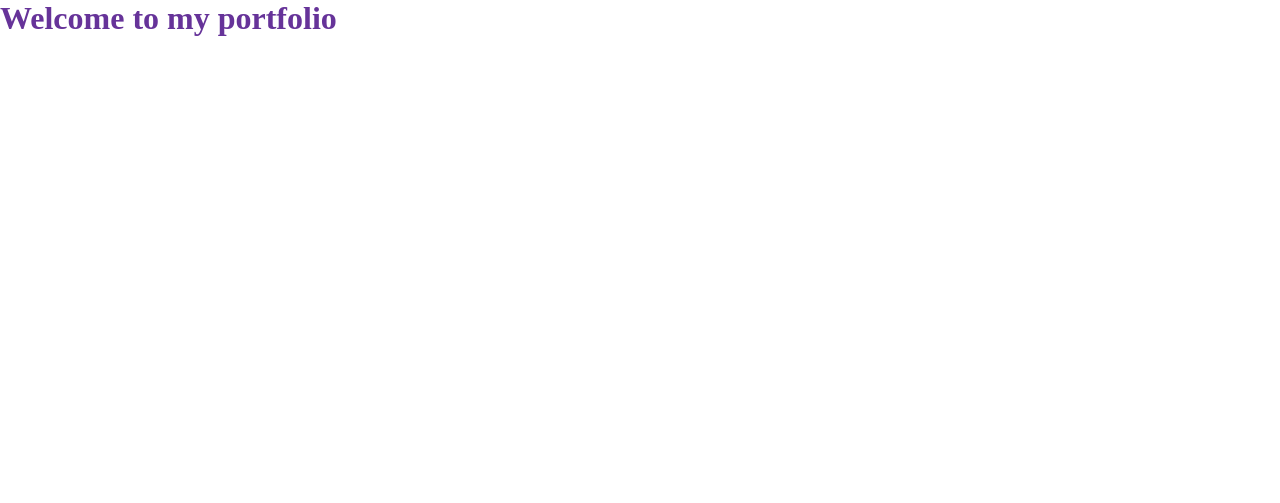
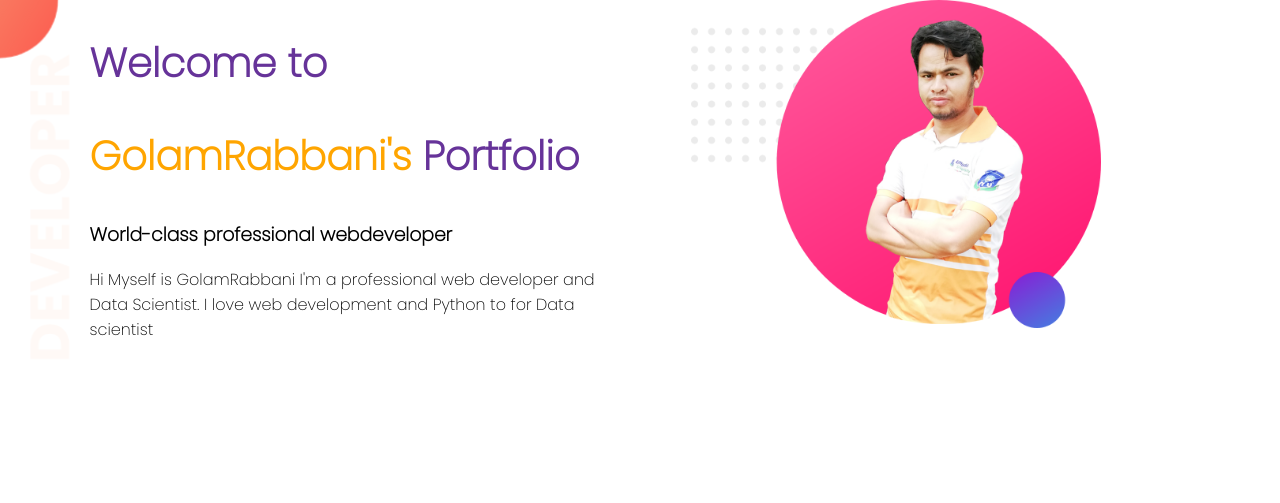
Before and after one commit to GolamRabbani20/WP02_MyPortfolio, a plain HTML site: page index.html in a window 1280 px wide. Drawn offline with Linux system fonts and the light colour scheme.

Commit message:
Portfoloi updated

```diff
--- a/index.html
+++ b/index.html
@@ -6,10 +6,36 @@
     <meta name="viewport" content="width=device-width, initial-scale=1.0">
     <title>Rabbani's Portfolio</title>
 
+    <link rel="preconnect" href="https://fonts.gstatic.com">
+    <link href="https://fonts.googleapis.com/css2?family=Poppins:wght@200&family=Roboto:wght@100&display=swap" rel="stylesheet">
+
     <link rel="stylesheet" href="style.css">
 
 </head>
 <body>
-    <h1>Welcome to my portfolio</h1>
+
+<section class="top-bg">
+    <div class="half-width">
+        <h1>Welcome to</h1>
+        <h1><span class="namehighlight">GolamRabbani's </span> Portfolio</h1>
+
+        <h3>World-class professional webdeveloper</h3>
+        <P>Hi Myself is GolamRabbani I'm a professional web developer and Data Scientist. I love web development and Python to for Data scientist</P>
+    </div>
+
+    <div class="half-width">
+        <img src="Images\profile2.png">
+
+    </div>
+
+</section>
+
+
+
+
+
+
+
+
 </body>
 </html>
--- a/style.css
+++ b/style.css
@@ -1,8 +1,34 @@
-*{
+
+body{
     margin: 0;
-    padding: 0;
+    font-family: 'Poppins', sans-serif;
 }
 
 h1{
     color: rebeccapurple;
+    font-size: 40px;
 }
+
+.namehighlight{
+    color: orange;
+}
+
+.half-width{
+    width: 40%;
+    float: left;
+    margin-left: 5%;
+    padding-left: 2%;
+}
+
+.half-width img{
+    width: 80%;
+}
+
+.top-bg{
+    background-image: url("Images/top-banner.png");
+    background-repeat: no-repeat;
+}
+
+section{
+    height: 500px;
+}
```
Also changed, not shown: Images/dream-bg.png (deleted), Images/exp-bg.png (deleted), Images/jhankar.png (deleted), Images/my-bg.png (deleted), Images/my-bg2.png (deleted), Images/profile1.png (added), Images/profile2.png (added), Images/protfolioImg.png (deleted).
